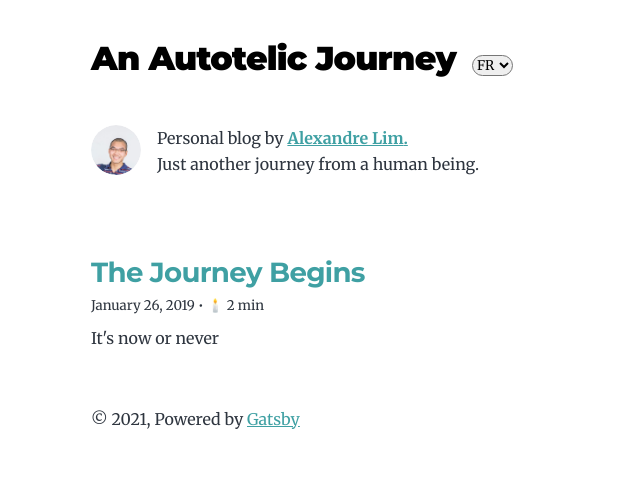
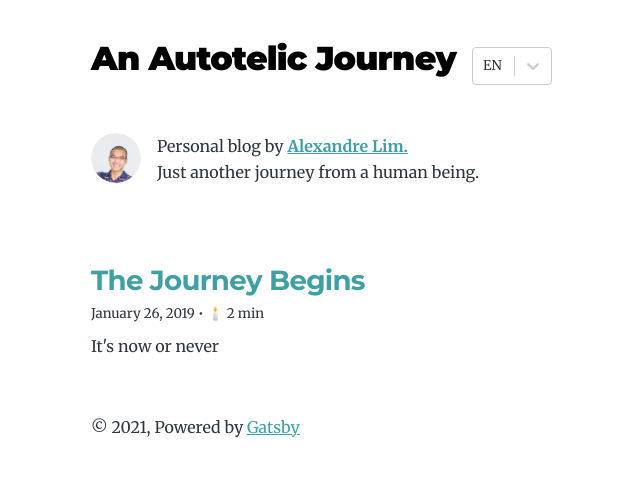
Before and after one commit to Wraithraiser/autotelic-journey, a Gatsby site: page / in a window 1280 px wide. Shown: the whole page, without its empty margins (233-873 px from the left). Built offline with nearby package versions, Linux system fonts and the light colour scheme; Gatsby itself is replaced by a stand-in of ours.

Commit message:
fix(i18n): fix language menu on first refresh (#12)

```diff
--- a/package.json
+++ b/package.json
@@ -33,6 +33,7 @@
     "react-dom": "^17.0.1",
     "react-helmet": "^6.1.0",
     "react-i18next": "^11.8.5",
+    "react-select": "^3.2.0",
     "typeface-merriweather": "1.1.13",
     "typeface-montserrat": "1.1.13"
   },
--- a/src/components/LanguageMenu.js
+++ b/src/components/LanguageMenu.js
@@ -1,27 +1,34 @@
-import React, { useState } from 'react';
+import React from 'react';
+import Select from 'react-select';
+import PropTypes from 'prop-types';
 import { useTranslation } from 'react-i18next';
 
-const LanguageMenu = () => {
+const LanguageMenu = ({ language, setLanguage }) => {
   const { i18n } = useTranslation();
+  const options = [
+    { value: 'fr', label: 'FR' },
+    { value: 'en', label: 'EN' },
+  ];
 
-  const [getLanguage, setLanguage] = useState(i18n.language);
-
-  function handleChange(event) {
-    i18n.changeLanguage(event.target.value);
-
-    setLanguage(event.target.value);
-  }
+  const handleChange = ({ value }) => {
+    i18n.changeLanguage(value);
+    setLanguage(value);
+  };
 
   return (
-    <select
-      value={getLanguage}
-      onChange={(e) => handleChange(e)}
-      className="select-language"
-    >
-      <option value="fr">FR</option>
-      <option value="en">EN</option>
-    </select>
+    <div className="select-language">
+      <Select
+        value={{ value: language, label: language?.toUpperCase() }}
+        onChange={handleChange}
+        options={options}
+      />
+    </div>
   );
 };
 
+LanguageMenu.propTypes = {
+  language: PropTypes.string,
+  setLanguage: PropTypes.func,
+};
+
 export default LanguageMenu;
--- a/src/components/Layout.js
+++ b/src/components/Layout.js
@@ -3,7 +3,14 @@ import PropTypes from 'prop-types';
 import { Link } from 'gatsby';
 import LanguageMenu from './LanguageMenu';
 
-const Layout = ({ location, title, showLanguageMenu, children }) => {
+const Layout = ({
+  location,
+  title,
+  showLanguageMenu,
+  language,
+  setLanguage,
+  children,
+}) => {
   const rootPath = `${__PATH_PREFIX__}/`;
   const isRootPath = location.pathname === rootPath;
   let header;
@@ -14,7 +21,7 @@ const Layout = ({ location, title, showLanguageMenu, children }) => {
         <h1 className="main-heading">
           <Link to="/">{title}</Link>
         </h1>
-        <LanguageMenu />
+        <LanguageMenu language={language} setLanguage={setLanguage} />
       </>
     );
   } else {
@@ -23,7 +30,9 @@ const Layout = ({ location, title, showLanguageMenu, children }) => {
         <Link className="header-link-home" to="/">
           {title}
         </Link>
-        {showLanguageMenu && <LanguageMenu />}
+        {showLanguageMenu && (
+          <LanguageMenu language={language} setLanguage={setLanguage} />
+        )}
       </>
     );
   }
@@ -42,6 +51,8 @@ Layout.propTypes = {
   }).isRequired,
   title: PropTypes.string,
   showLanguageMenu: PropTypes.bool,
+  language: PropTypes.string,
+  setLanguage: PropTypes.func,
   children: PropTypes.node,
 };
 
--- a/src/pages/index.js
+++ b/src/pages/index.js
@@ -1,4 +1,4 @@
-import React from 'react';
+import React, { useState } from 'react';
 import PropTypes from 'prop-types';
 import { Link, graphql } from 'gatsby';
 
@@ -12,7 +12,8 @@ import '../components/i18n';
 import { getLanguage, getTranslate } from '../utils/language';
 
 const BlogIndex = ({ data, location }) => {
-  const language = getLanguage();
+  const currentLanguage = getLanguage();
+  const [language, setLanguage] = useState(currentLanguage);
   const translate = getTranslate();
   const siteTitle = translate('site-title');
   const seoTitle = translate('homepage-title-seo');
@@ -31,7 +32,12 @@ const BlogIndex = ({ data, location }) => {
   }
 
   return (
-    <Layout location={location} title={siteTitle}>
+    <Layout
+      location={location}
+      title={siteTitle}
+      language={language}
+      setLanguage={setLanguage}
+    >
       <SEO
         title={seoTitle}
         keywords={[`blog`, `gatsby`, `javascript`, `react`]}
--- a/src/style.css
+++ b/src/style.css
@@ -359,6 +359,7 @@ a:focus {
   font-size: var(--fontSize-0);
   margin-left: var(--spacing-4);
   border-radius: 1rem;
+  width: 80px;
 }
 
 /* Media queries */
--- a/src/utils/language.js
+++ b/src/utils/language.js
@@ -2,9 +2,9 @@ import { useTranslation } from 'react-i18next';
 
 function getLanguage() {
   const { i18n } = useTranslation();
-  const fallbackLanguage = i18n.options.fallbackLng[0];
+  const fallbackLanguage = i18n?.options?.fallbackLng[0] ?? 'fr';
   const languages = [fallbackLanguage, 'en'];
-  let currentLanguage = i18n.languages[0];
+  let currentLanguage = i18n?.languages[0];
 
   if (languages.includes(currentLanguage)) return currentLanguage;
   return fallbackLanguage;
```
Also changed, not shown: src/templates/blog-post.js (+7 -2 lines), 1 other file.
